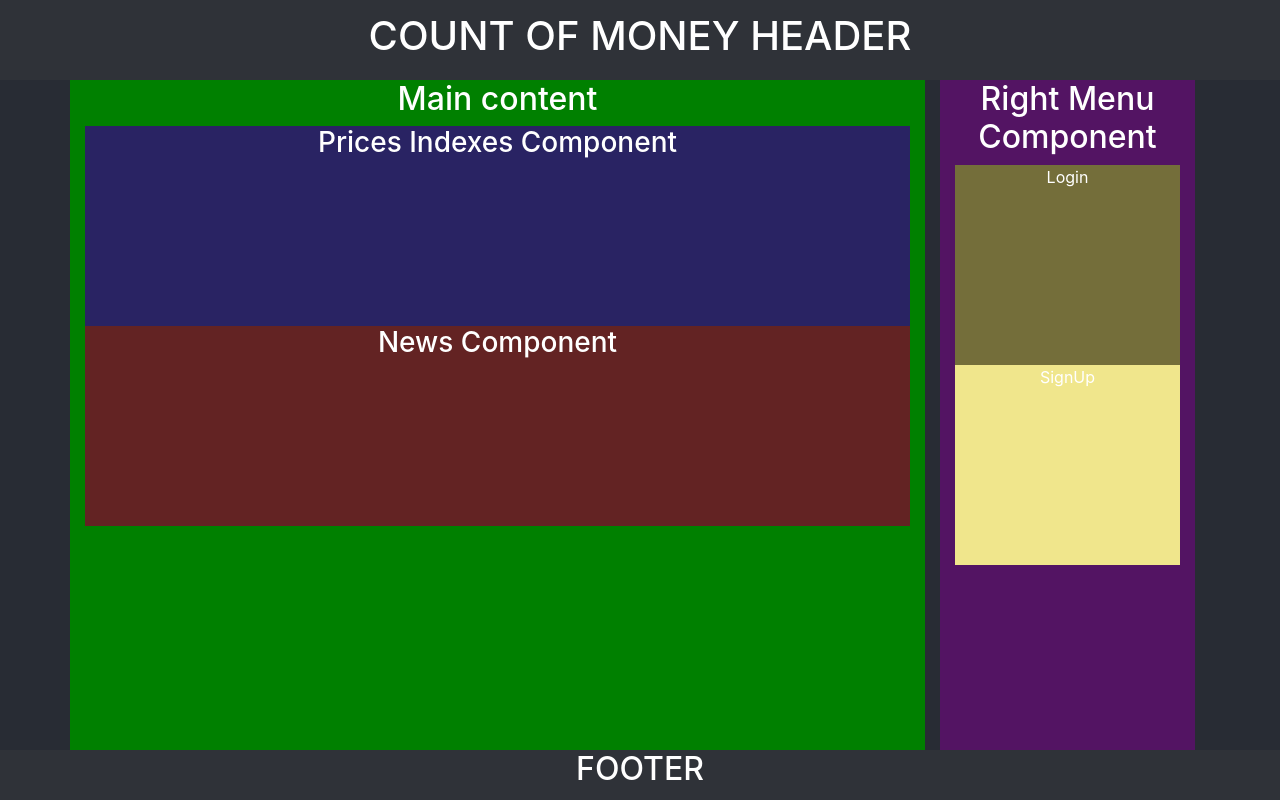
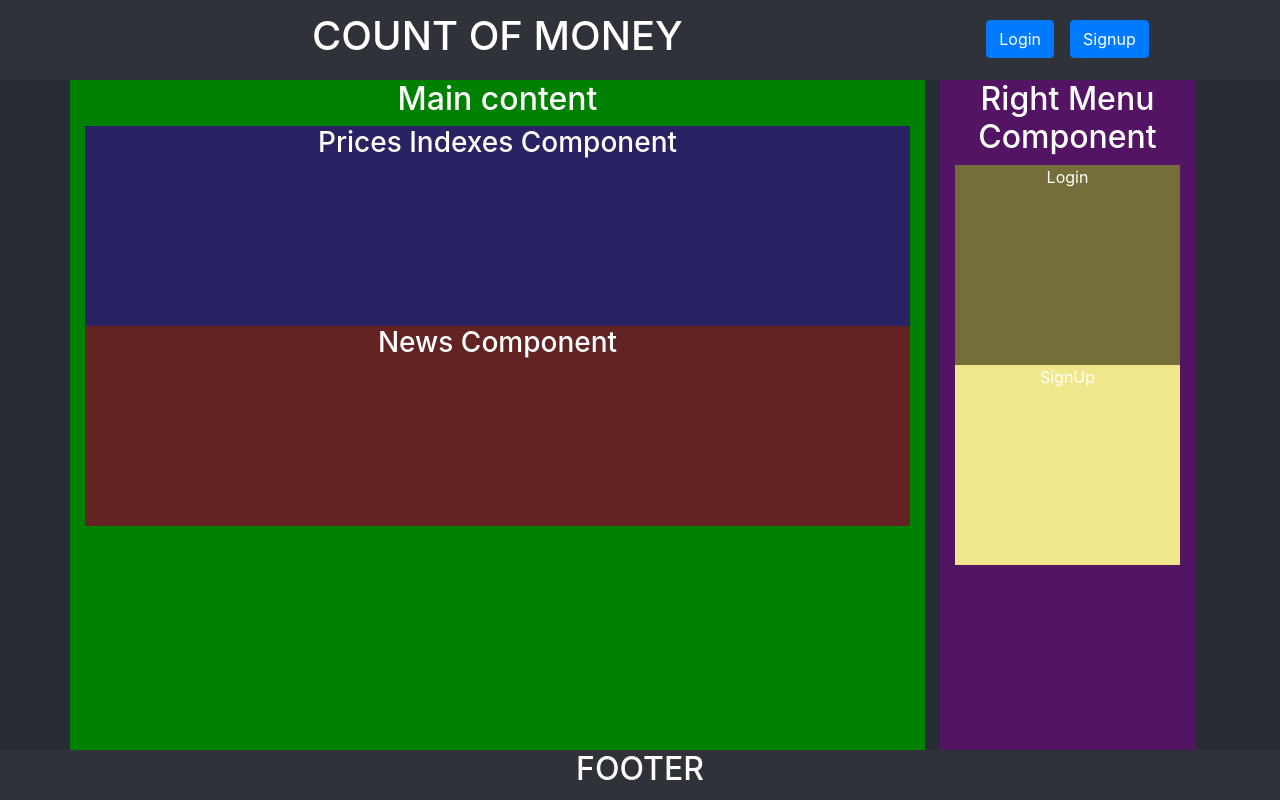
Before and after one commit to Fabrice-Fabio-S/Count-of-money-Front, a React (Create React App) app: page / in a window 1280 px wide. Built offline with nearby package versions, Linux system fonts and the light colour scheme.

Commit message:
feat(Header): add login, signup, my account, logout buttons

```diff
--- a/src/App.js
+++ b/src/App.js
@@ -1,5 +1,4 @@
 import "./App.css";
-import "bootstrap/dist/css/bootstrap.min.css";
 import { Container, Row, Col } from "react-bootstrap";
 import PricesIndexes from "./components/PricesIndexes";
 import RightMenu from "./components/RightMenu";
--- a/src/components/Header.css
+++ b/src/components/Header.css
@@ -3,8 +3,11 @@
   background-color: #2f3238;
   min-height: 80px;
   display: flex;
-  flex-direction: column;
   align-items: center;
-  justify-content: center;
+  justify-content: space-around;
   font-size: calc(10px + 2vmin);
 }
+
+.header Button {
+  margin: 0.5em;
+}
--- a/src/components/Header.jsx
+++ b/src/components/Header.jsx
@@ -1,9 +1,31 @@
+import { Button, Col, Row, Container } from "react-bootstrap";
 import "./Header.css";
 
 function Header(props) {
+  const { isLogged } = props;
+
   return (
     <div className="header">
-      <h1>COUNT OF MONEY HEADER</h1>
+      <Container>
+        <Row>
+          <Col lg={9}>
+            <h1>COUNT OF MONEY</h1>
+          </Col>
+          <Col lg={3}>
+            {isLogged ? (
+              <div>
+                <Button>My account</Button>
+                <Button>Logout</Button>
+              </div>
+            ) : (
+              <div>
+                <Button>Login</Button>
+                <Button>Signup</Button>
+              </div>
+            )}
+          </Col>
+        </Row>
+      </Container>
     </div>
   );
 }
```
Also changed, not shown: src/index.js (+7 -6 lines).
